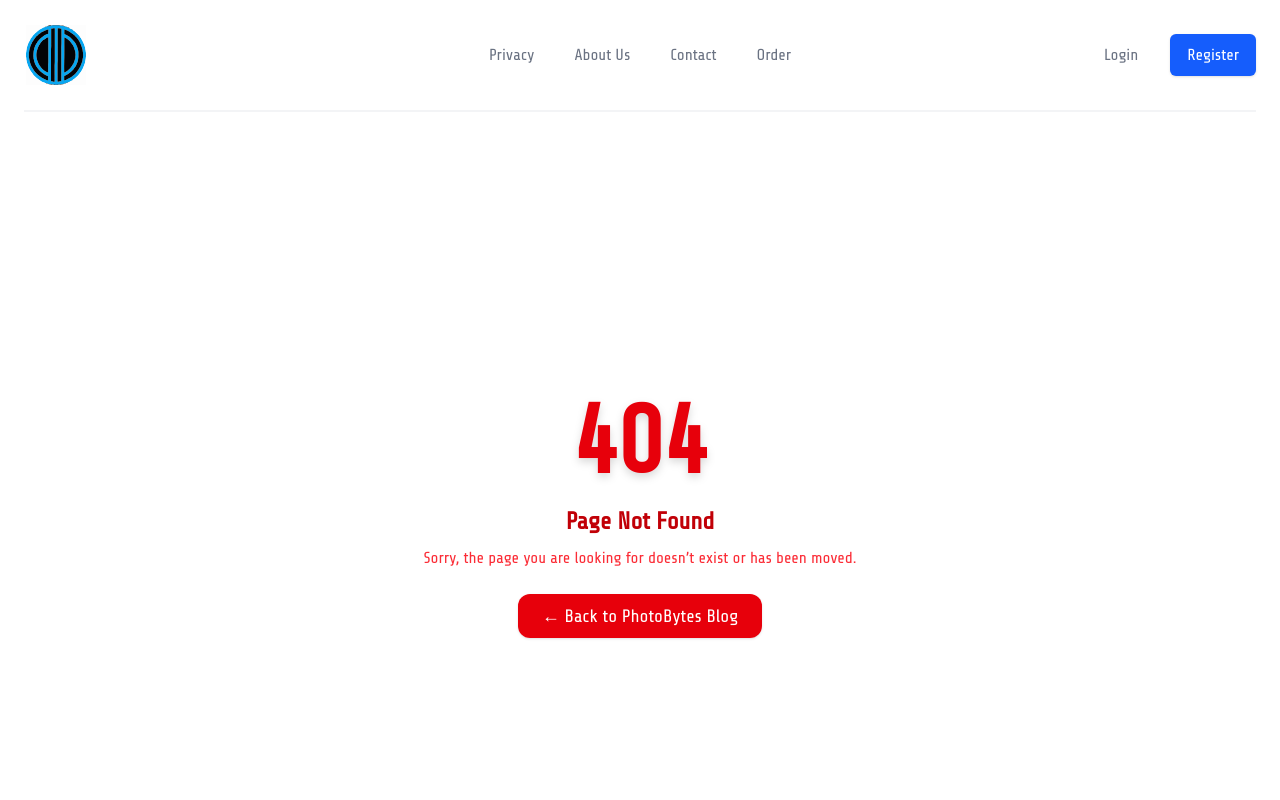
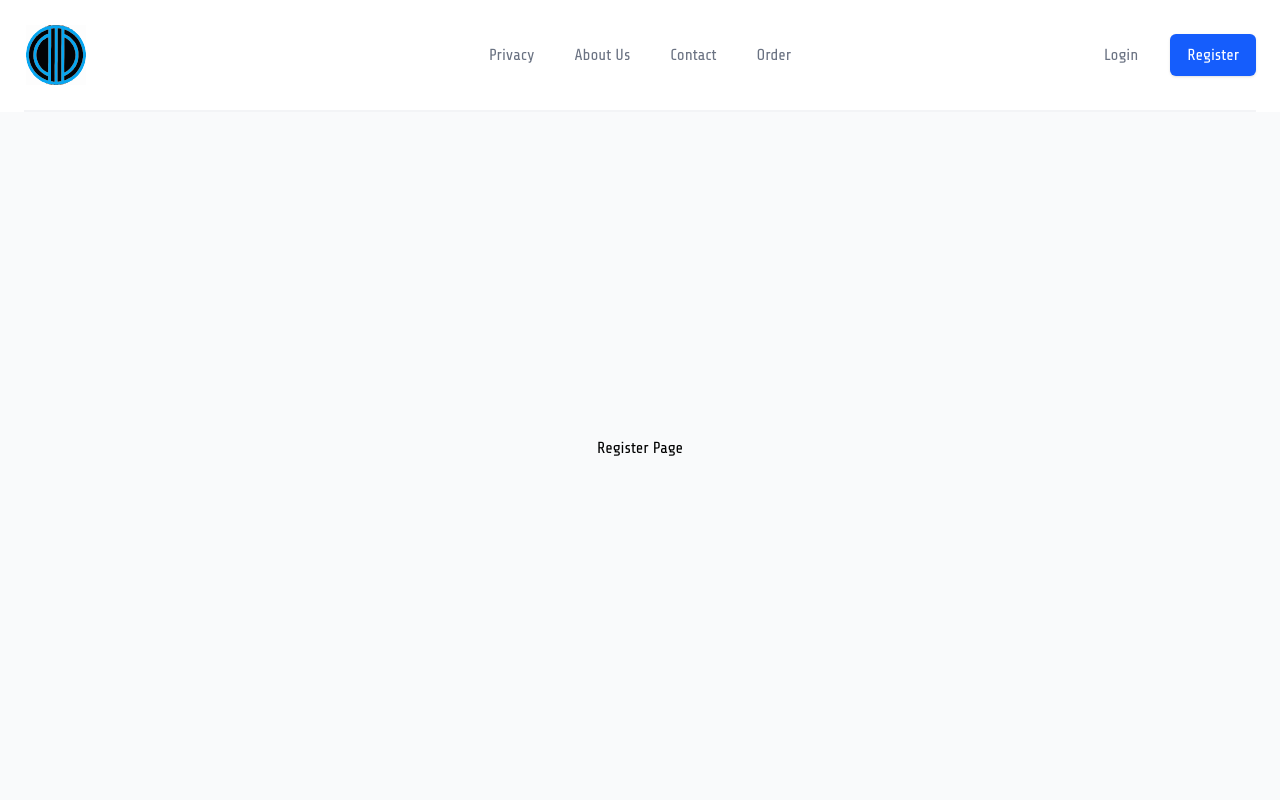
Before and after one commit to titan3755/photobytes-blog, a Next.js app: page /register in a window 1280 px wide. Before the commit this address had no page. Shown: the top 800 px of the page. Built offline with nearby package versions, Linux system fonts and the light colour scheme.

Commit message:
fixed login and register page routing issues

```diff
--- a/app/auth/login.tsx
+++ /dev/null
@@ -1,7 +0,0 @@
-export default function LoginPage() {
-    return (
-        <>
-        <h1>Login Page</h1>
-        </>
-    )
-}
--- a/app/auth/register.tsx
+++ /dev/null
@@ -1,7 +0,0 @@
-export default function RegisterPage() {
-    return (
-        <>
-        <h1>Register Page</h1>
-        </>
-    )
-}
--- a/app/dev/dev.tsx
+++ /dev/null
@@ -1,7 +0,0 @@
-export default function DevPage() {
-    return (
-        <>
-        <h1>Developer Page</h1>
-        </>
-    )
-}
--- /dev/null
+++ b/app/dev/page.tsx
@@ -0,0 +1,9 @@
+export default function Dev() {
+    return (
+        <>
+            <div className="min-h-screen min-w-screen bg-gray-50 flex flex-col items-center justify-center -mt-16">
+                <h1 className="text-black">Developer Page</h1>
+            </div>
+        </>
+    )
+}
--- a/app/layout.tsx
+++ b/app/layout.tsx
@@ -17,7 +17,7 @@ export default function RootLayout({
   children: React.ReactNode;
 }>) {
   return (
-    <html lang="en" className="bg-white mx-auto">
+    <html lang="en" className="bg-white min-w-screen mx-auto">
       <body className={`${share_tech.className} antialiased flex flex-col min-h-screen mx-auto bg-white`}>
         <Header />
         <main className="mx-auto flex-grow bg-white">
--- /dev/null
+++ b/app/login/page.tsx
@@ -0,0 +1,9 @@
+export default function Login() {
+    return (
+        <>
+            <div className="min-h-screen min-w-screen bg-gray-50 flex flex-col items-center justify-center -mt-16">
+                <h1 className="text-black">Login Page</h1>
+            </div>
+        </>
+    )
+}
--- /dev/null
+++ b/app/register/page.tsx
@@ -0,0 +1,9 @@
+export default function Register() {
+    return (
+        <>
+            <div className="min-h-screen min-w-screen bg-gray-50 flex flex-col items-center justify-center -mt-16">
+                <h1 className="text-black">Register Page</h1>
+            </div>
+        </>
+    )
+}
--- a/components/common/Navbar.tsx
+++ b/components/common/Navbar.tsx
@@ -68,16 +68,20 @@ export default function Navbar() {
               </a>
             </nav>
             <div className="hidden md:flex items-center justify-end md:flex-1 lg:w-0">
+              <Link href="/login">
               <button
                 className="whitespace-nowrap text-base font-medium text-gray-500 hover:text-gray-900"
               >
                 Login
               </button>
+              </Link>
+              <Link href="/register">
               <button
                 className="ml-8 whitespace-nowrap inline-flex items-center justify-center px-4 py-2 border border-transparent rounded-md shadow-sm text-base font-medium text-white bg-blue-600 hover:bg-blue-700"
               >
                 Register
               </button>
+              </Link>
             </div>
           </div>
         </div>
@@ -150,18 +154,22 @@ export default function Navbar() {
                 </a>
               </div>
               <div>
+              <Link href="/register">
                 <button
                   className="w-full flex items-center justify-center px-4 py-2 border border-transparent rounded-md shadow-sm text-base font-medium text-white bg-blue-600 hover:bg-blue-700"
                 >
                   Register
                 </button>
+              </Link>
                 <p className="mt-6 text-center text-base font-medium text-gray-500">
                   Existing customer?{' '}
+                <Link href="/login">
                   <button
                     className="text-blue-600 hover:text-blue-500"
                   >
                     Login
                   </button>
+                </Link>
                 </p>
               </div>
             </div>
```
